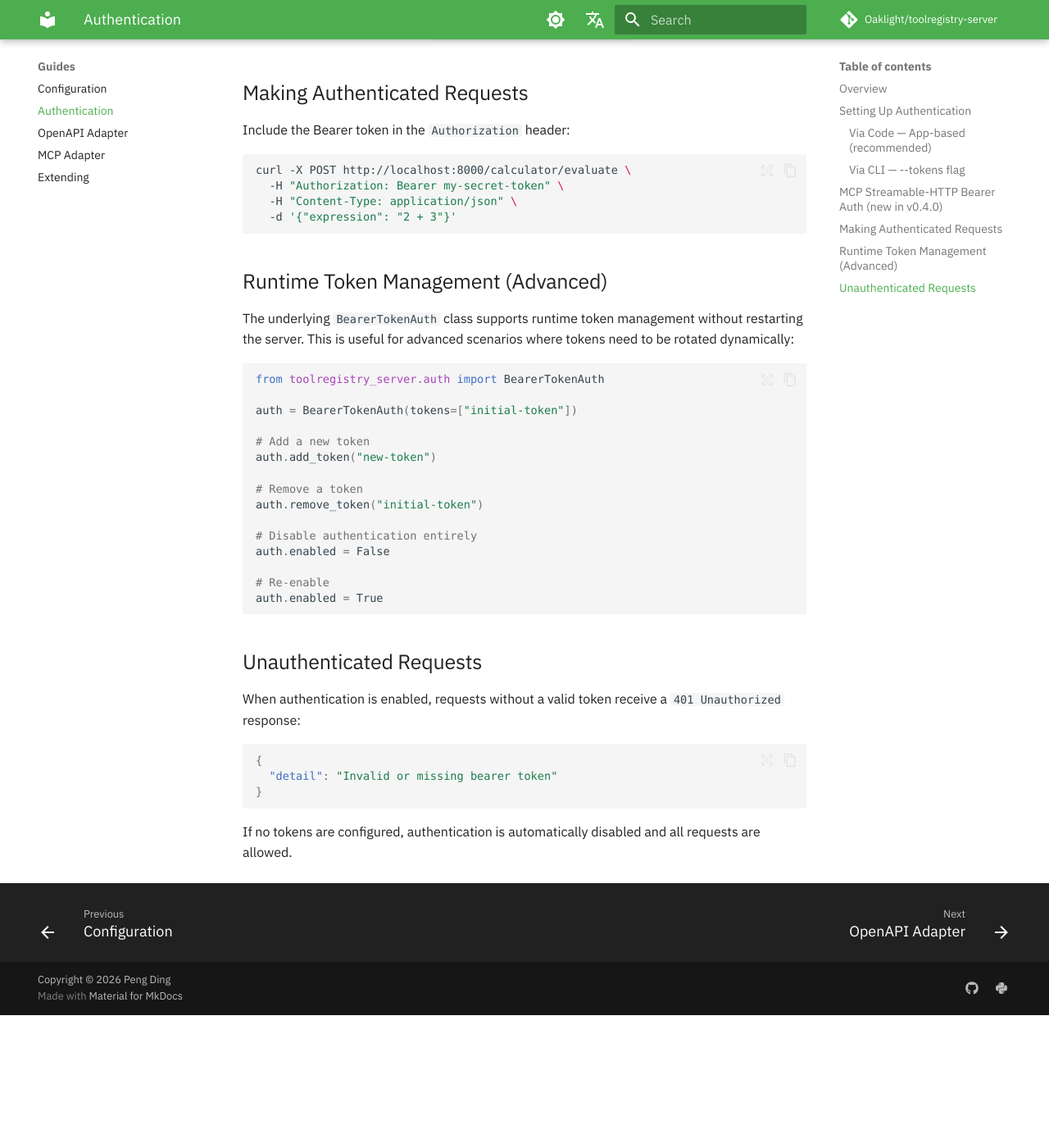
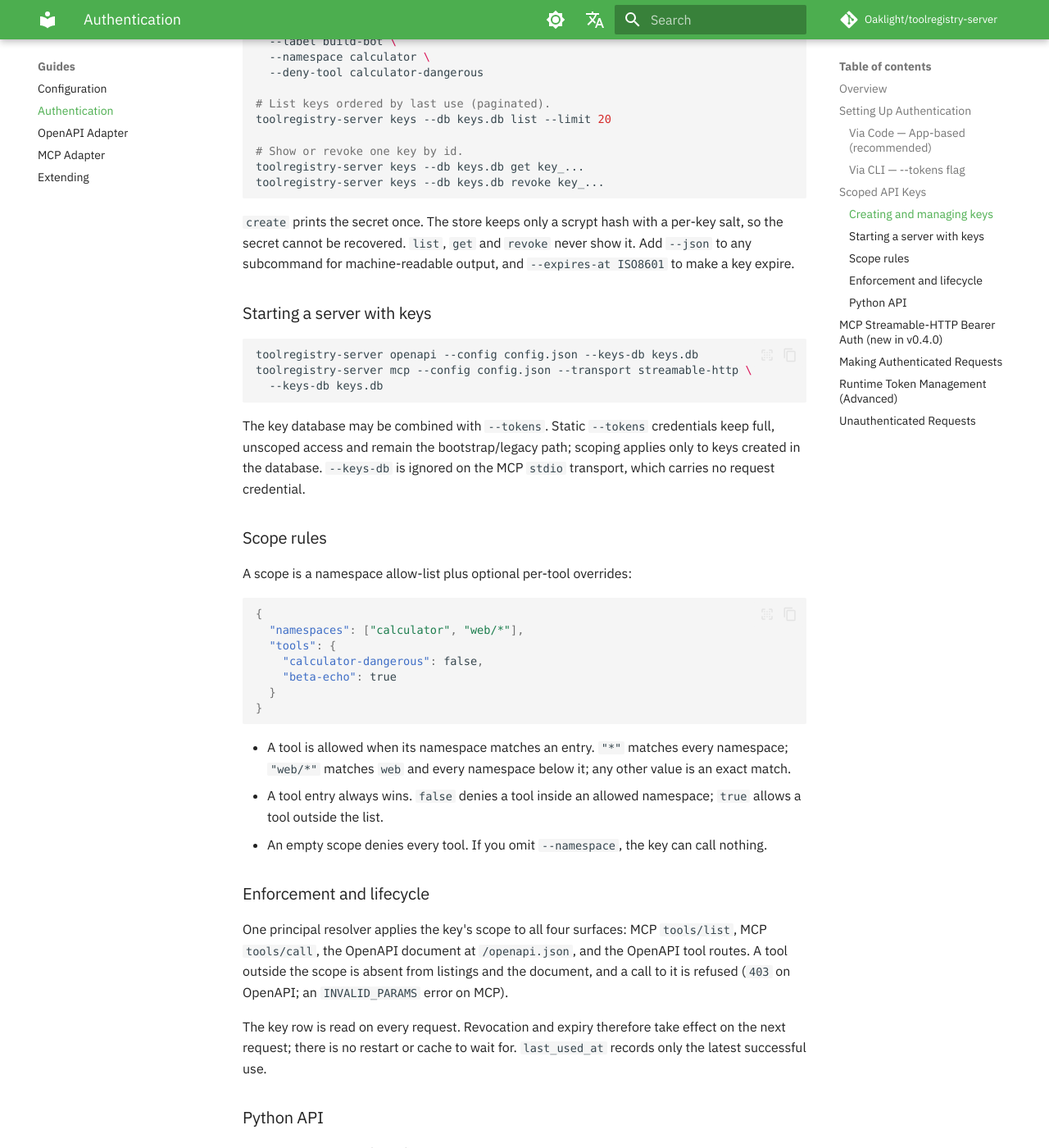
Before and after one commit to Oaklight/toolregistry-server, an MkDocs documentation site: the page built from docs/guides/authentication.md, in a window 1280 px wide and 1400 px high, scrolled down 2099 px. Shown: the whole window at 82% size. Built offline with MkDocs 1.6.1 and Material for MkDocs 9.7.7, drawn with Linux system fonts in a browser that asks for light colours; some web fonts are replaced; comment, search, counter and statistics services are not loaded; before the commit the page ends 3337 px from its top, so only the background shows below that; some of the changed text lies outside the part shown.

Commit message:
docs(auth): document scoped API keys (#186)

````diff
--- a/docs/guides/authentication.md
+++ b/docs/guides/authentication.md
@@ -8,6 +8,7 @@ The authentication module supports:
 
 - Multiple tokens loaded from a file
 - Bearer token validation on all incoming requests
+- Optional scoped API keys: namespace allow-list, per-tool overrides, expiry and revocation
 - Runtime token management (add/remove tokens without restart)
 - Dynamic enable/disable
 
@@ -74,6 +75,101 @@ token-two
 token-three
 ```
 
+## Scoped API Keys
+
+`--tokens` credentials are all-or-nothing: a token can call every tool. To
+issue a client credential that is limited to some tools, use the API key
+store. The store is optional; omit `--keys-db` and the server behaves exactly
+as before.
+
+### Creating and managing keys
+
+```bash
+# Create a key for the calculator namespace. The secret is printed once.
+toolregistry-server keys --db keys.db create \
+  --label build-bot \
+  --namespace calculator \
+  --deny-tool calculator-dangerous
+
+# List keys ordered by last use (paginated).
+toolregistry-server keys --db keys.db list --limit 20
+
+# Show or revoke one key by id.
+toolregistry-server keys --db keys.db get key_...
+toolregistry-server keys --db keys.db revoke key_...
+```
+
+`create` prints the secret once. The store keeps only a scrypt hash with a
+per-key salt, so the secret cannot be recovered. `list`, `get` and `revoke`
+never show it. Add `--json` to any subcommand for machine-readable output,
+and `--expires-at ISO8601` to make a key expire.
+
+### Starting a server with keys
+
+```bash
+toolregistry-server openapi --config config.json --keys-db keys.db
+toolregistry-server mcp --config config.json --transport streamable-http \
+  --keys-db keys.db
+```
+
+The key database may be combined with `--tokens`. Static `--tokens`
+credentials keep full, unscoped access and remain the bootstrap/legacy path;
+scoping applies only to keys created in the database. `--keys-db` is ignored
+on the MCP `stdio` transport, which carries no request credential.
+
+### Scope rules
+
+A scope is a namespace allow-list plus optional per-tool overrides:
+
+```json
+{
+  "namespaces": ["calculator", "web/*"],
+  "tools": {
+    "calculator-dangerous": false,
+    "beta-echo": true
+  }
+}
+```
+
+- A tool is allowed when its namespace matches an entry. `"*"` matches every
+  namespace; `"web/*"` matches `web` and every namespace below it; any other
+  value is an exact match.
+- A tool entry always wins. `false` denies a tool inside an allowed namespace;
+  `true` allows a tool outside the list.
+- An empty scope denies every tool. If you omit `--namespace`, the key can
+  call nothing.
+
+### Enforcement and lifecycle
+
+One principal resolver applies the key's scope to all four surfaces: MCP
+`tools/list`, MCP `tools/call`, the OpenAPI document at `/openapi.json`, and
+the OpenAPI tool routes. A tool outside the scope is absent from listings and
+the document, and a call to it is refused (`403` on OpenAPI; an `INVALID_PARAMS`
+error on MCP).
+
+The key row is read on every request. Revocation and expiry therefore take
+effect on the next request; there is no restart or cache to wait for.
+`last_used_at` records only the latest successful use.
+
+### Python API
+
+The admin extension (#187) imports the same store in-process:
+
+```python
+from toolregistry_server import ApiKeyStore, PrincipalResolver
+
+store = ApiKeyStore("keys.db")
+created = store.create("build-bot", {"namespaces": ["calculator"]})
+print(created.secret)  # shown once
+
+resolver = PrincipalResolver(store, operator_tokens=["bootstrap-token"])
+principal = resolver.resolve(created.secret)
+if principal is not None and principal.allows("calculator", "calculator-add"):
+    ...
+```
+
+`ApiKeyRecord.to_dict()` never contains the secret or its hash.
+
 ## MCP Streamable-HTTP Bearer Auth (new in v0.4.0)
 
 Bearer token authentication is now supported for the MCP Streamable-HTTP transport, in addition to OpenAPI. Use the same `--tokens` flag (or pass `tokens_path` to `App().serve_mcp()`) — no extra configuration required.
````
Also changed, not shown: docs/changelog.md (+1 -0 lines).
